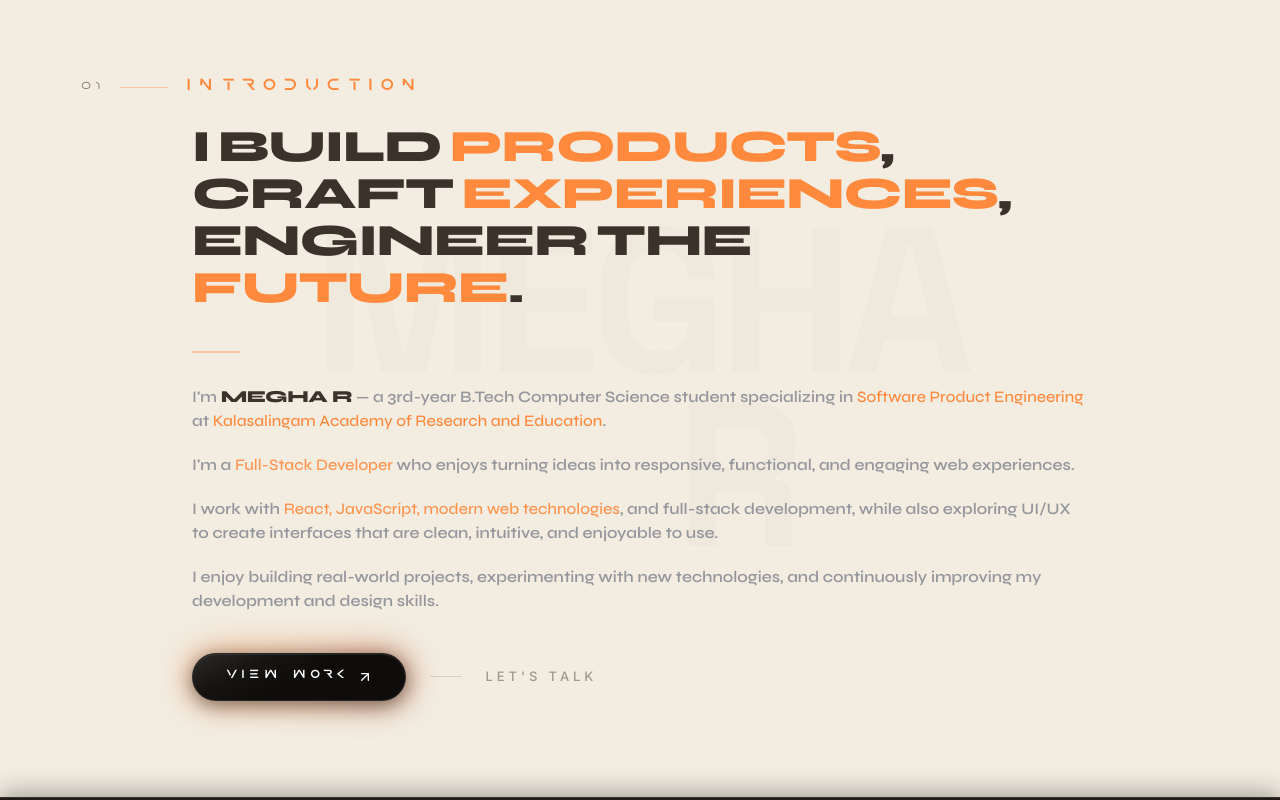
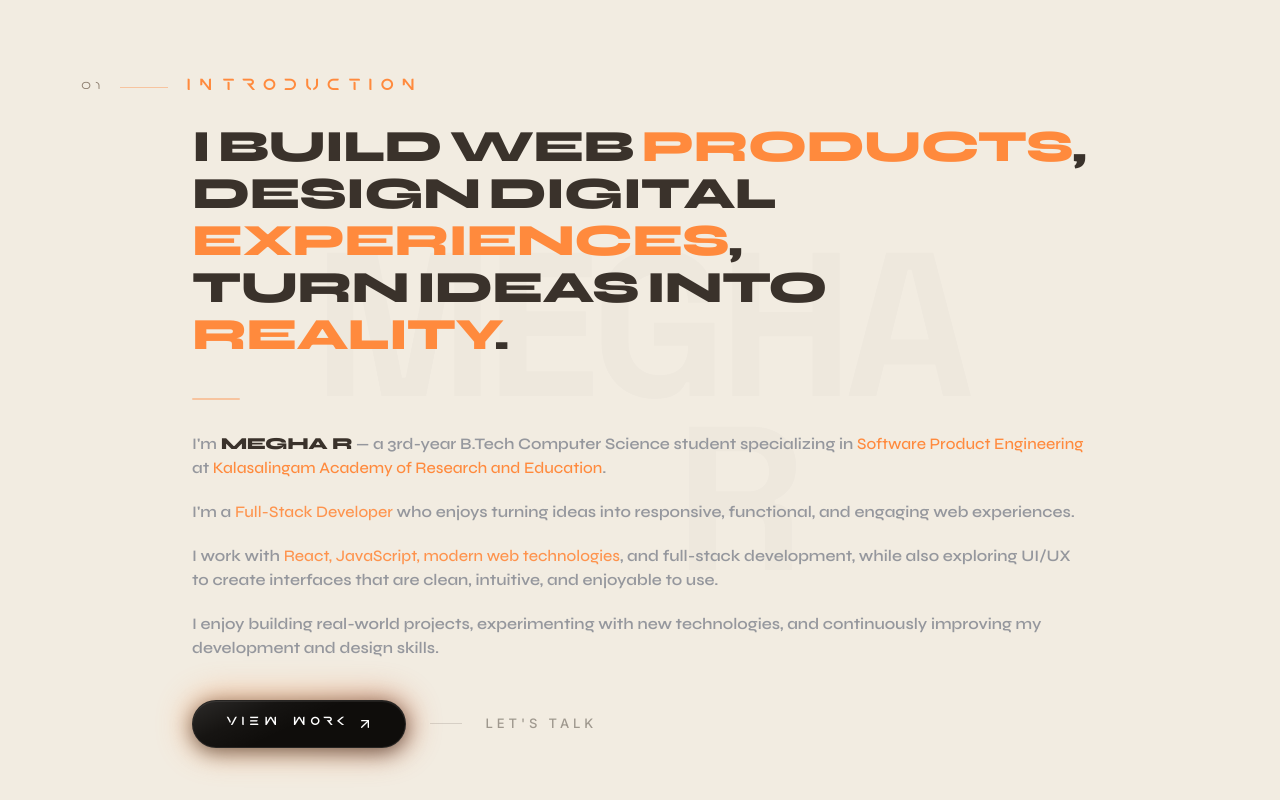
Before and after one commit to Megha-r20/MeghaR_portfolio, a Next.js app: page / in a window 1280 px wide. Shown: the part 820-1620 px from the top of the page. Built offline with nearby package versions, Linux system fonts and the light colour scheme; a web font is replaced by a local one.

Commit message:
Update portfolio website

```diff
--- a/app/page.tsx
+++ b/app/page.tsx
@@ -842,11 +842,11 @@ export default function Home() {
             {/* Syed-style 3-line animated hero heading */}
             <AnimatedHeroHeading
               lines={[
-                "I BUILD PRODUCTS,",
-                "CRAFT EXPERIENCES,",
-                "ENGINEER THE FUTURE.",
+                "I BUILD WEB PRODUCTS,",
+                "DESIGN DIGITAL EXPERIENCES,",
+                "TURN IDEAS INTO REALITY.",
               ]}
-              accentWords={["products", "experiences", "future"]}
+              accentWords={["products", "experiences", "reality"]}
               className="mb-10"
             />
 
```
